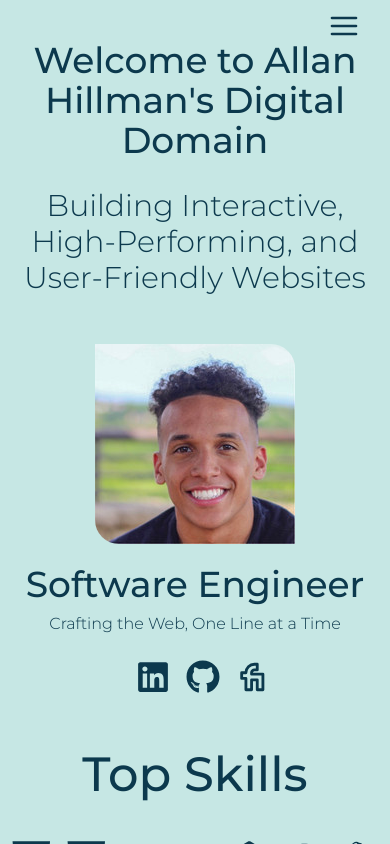
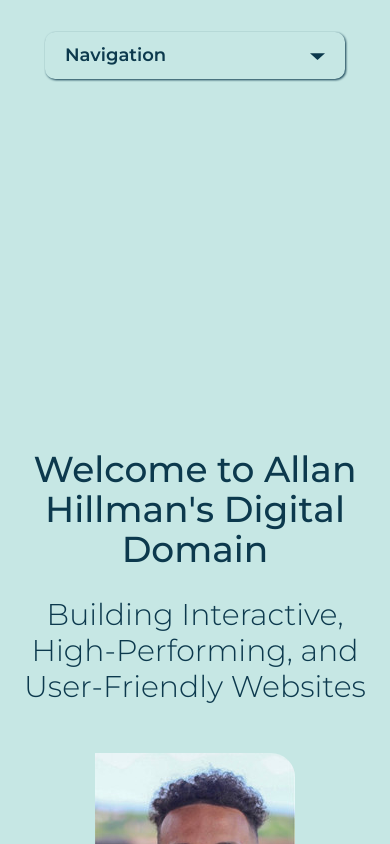
Before and after one commit to mrwebwork/portfolio-site, a Next.js app: page / in a window 390 px wide. Shown: the top 844 px of the page. Built offline with nearby package versions, Linux system fonts and the light colour scheme.

Commit message:
Create new navbar with animation

```diff
--- a/components/MobileNavbar.jsx
+++ b/components/MobileNavbar.jsx
@@ -1,69 +1,92 @@
-import React, { useState, useRef, useEffect } from "react";
+import { useState, useEffect } from "react";
+import { useAnimate, stagger, motion } from "framer-motion";
+import Link from "next/link";
 
-import NavLink from "@/styles/styled-components/NavLink";
+const staggerMenuItems = stagger(0.1, { startDelay: 0.15 });
 
-import ToggleTheme from "./ToggleTheme";
-
-import { MdClose } from "react-icons/md";
-import { FiMenu } from "react-icons/fi";
-
-export default function MobileNavbar() {
-  const [navbarOpen, setNavbarOpen] = useState(false);
-
-  const ref = useRef();
+//* Animation
+function useMenuAnimation(isOpen) {
+  const [scope, animate] = useAnimate();
 
   useEffect(() => {
-    const handler = (event) => {
-      if (navbarOpen && ref.current && !ref.current.contains(event.target)) {
-        setNavbarOpen(false);
+    animate(".arrow", { rotate: isOpen ? 180 : 0 }, { duration: 0.2 });
+
+    // if (isOpen) {
+    animate(
+      "ul",
+      {
+        clipPath: isOpen
+          ? "inset(0% 0% 0% 0% round 10px)"
+          : "inset(10% 50% 90% 50% round 10px)",
+      },
+      {
+        type: "spring",
+        bounce: 0,
+        duration: 0.5,
       }
-    };
-    document.addEventListener("mousedown", handler);
-    return () => {
-      document.removeEventListener("mousedown", handler);
-    };
-  }, [navbarOpen]);
+    );
+    animate(
+      "li",
+      isOpen
+        ? { opacity: 1, scale: 1, filter: "blur(0px)" }
+        : { opacity: 0, scale: 0.3, filter: "blur(20px)" },
+      {
+        duration: 0.2,
+        delay: isOpen ? staggerMenuItems : 0,
+      }
+    );
+    // }
+  }, [isOpen]);
 
-  const links = [
-    { path: "#home", text: "Home" },
-    { path: "#projects", text: "Projects" },
-    { path: "#skills", text: "Skills" },
-    { path: "#reviews", text: "Reviews" },
-    { path: "#about", text: "About" },
-    { path: "#contact", text: "Contact" },
-  ];
+  return scope;
+}
+
+//* Mobile Navbar
+export default function MobileNavbar() {
+  const [isOpen, setIsOpen] = useState(false);
+  const scope = useMenuAnimation(isOpen);
 
   return (
-    //* Mobile Navbar
-    <>
-      <nav ref={ref} className="navbar md:hidden">
-        <div className="navbar-top">
-          <button className="toggle" onClick={() => setNavbarOpen(!navbarOpen)}>
-            {navbarOpen ? (
-              <MdClose style={{ width: "32px", height: "32px" }} />
-            ) : (
-              <FiMenu
-                style={{
-                  width: "32px",
-                  height: "32px",
-                }}
-              />
-            )}
-          </button>
+    <nav className="menu md:hidden pt-8 sticky top-0" ref={scope}>
+      <motion.button
+        className="menu-button"
+        whileTap={{ scale: 0.97 }}
+        onClick={() => setIsOpen(!isOpen)}
+      >
+        Navigation
+        <div className="arrow" style={{ transformOrigin: "50% 55%" }}>
+          <svg width="15" height="15" viewBox="0 0 20 20">
+            <path d="M0 7 L 20 7 L 10 16" />
+          </svg>
         </div>
-        <ul className={`rounded-lg menu-nav${navbarOpen ? " show-menu" : ""}`}>
-          {links.map((link, index) => (
-            <li key={index} onClick={() => setNavbarOpen(false)}>
-              <NavLink className="mobile-nav-links" href={link.path}>
-                {link.text}
-              </NavLink>
-            </li>
-          ))}
-          <div className="mobile-toggle py-3 text-center">
-            <ToggleTheme />
-          </div>
-        </ul>
-      </nav>
-    </>
+      </motion.button>
+      {/* {isOpen && ( */}
+      <ul
+        style={{
+          pointerEvents: isOpen ? "auto" : "none",
+          clipPath: "inset(10% 50% 90% 50% round 10px)",
+        }}
+      >
+        <li>
+          <Link href="#home">Home</Link>
+        </li>
+        <li>
+          <Link href="#projects">Projects</Link>
+        </li>
+        <li>
+          <Link href="#reviews">Reviews</Link>
+        </li>
+        <li>
+          <Link href="#about">About</Link>
+        </li>
+        <li>
+          <Link href="#skills">Skills</Link>
+        </li>
+        <li>
+          <Link href="#contact">Contact</Link>
+        </li>
+      </ul>
+      {/* )} */}
+    </nav>
   );
 }
--- a/styles/components/_buttons.scss
+++ b/styles/components/_buttons.scss
@@ -1,4 +1,28 @@
-/** Button Styles */
+@use "../sass-utils/variables" as v;
+
+.menu-button {
+  font-family: v.$font-montserrat-semibold;
+  -webkit-appearance: button;
+  background: v.$color-primary-light;
+  color: v.$color-primary;
+  border: none;
+  border-radius: 10px;
+  padding: 10px 20px;
+  font-size: 18px;
+  font-weight: 700;
+  cursor: pointer;
+  width: 100%;
+  text-align: left;
+  margin-bottom: 10px;
+  display: flex;
+  justify-content: space-between;
+  align-items: center;
+
+  path {
+    fill: v.$color-primary;
+  }
+}
+
 @layer components {
   .btn {
     @apply rounded-full bg-violet-500 hover:bg-violet-600 text-white dark:bg-cyan-500 dark:hover:bg-cyan-600 dark:text-white w-6/12 h-7;
--- /dev/null
+++ b/styles/components/_list.scss
@@ -0,0 +1,21 @@
+@use "../sass-utils/variables" as v;
+
+ul,
+li {
+  list-style: none;
+  margin: 0;
+  padding: 10px;
+}
+
+ul {
+  display: flex;
+  flex-direction: column;
+  gap: 10px;
+  background: v.$color-primary-light;
+}
+
+li {
+  color: v.$color-primary;
+  display: block;
+  transform-origin: -20px 50%;
+}
--- a/styles/components/_sidebar.scss
+++ /dev/null
@@ -1,71 +0,0 @@
-@use "../sass-utils/variables" as v;
-
-.navbar {
-  position: relative;
-  .toggle {
-    position: absolute;
-    right: 30px;
-    top: 10px;
-    cursor: pointer;
-    background: transparent;
-    border: none;
-    font-size: 20px;
-  }
-
-  .menu-nav {
-    list-style: none;
-    position: absolute;
-    background: #fff;
-    top: 45px;
-    right: 0;
-    width: 0;
-    overflow: hidden;
-    max-width: 290px;
-    z-index: 9;
-    font-size: 18px;
-    box-shadow: 0 10px 15px -3px rgb(46 41 51 / 8%),
-      0 4px 6px -2px rgb(71 63 79 / 16%);
-    transform: translateX(
-      100px
-    ); // changed from 'translateX(-100px)' to 'translateX(100px)'
-    transition: transform ease-in-out 0.2s;
-
-    &.show-menu {
-      width: 100%;
-      transform: translateX(0px);
-    }
-
-    li {
-      a,
-      span {
-        display: block;
-        padding: 1rem;
-        border-bottom: 1px solid black;
-      }
-    }
-
-    .mobile-nav-links {
-      color: v.$color-primary;
-    }
-    .mobile-toggle {
-      color: v.$color-primary;
-    }
-
-    .log-in {
-      color: #777;
-      border-top: 1px solid #efecec;
-      margin-top: 15px;
-      font-size: 15px;
-    }
-  }
-}
-
-.logout {
-  position: absolute;
-  right: 30px;
-  top: 40px;
-  display: flex;
-  gap: 2rem;
-  font-size: 20px;
-  color: #005bb3;
-}
--- /dev/null
+++ b/styles/layout/_menu.scss
@@ -0,0 +1,7 @@
+@use "../sass-utils/variables" as v;
+
+.menu {
+  margin: auto;
+  filter: drop-shadow(1px 1px 1px v.$color-primary);
+  width: 300px;
+}
--- a/styles/main.scss
+++ b/styles/main.scss
@@ -8,10 +8,11 @@
 @use "base/typography";
 
 //* Importing layout styles
+@use "layout/menu";
 @use "layout/header";
 
 //* Importing component styles
-@use "components/sidebar";
+@use "components/list";
 @use "components/buttons";
 @use "components/contact";
 @use "components/reviews";
```
